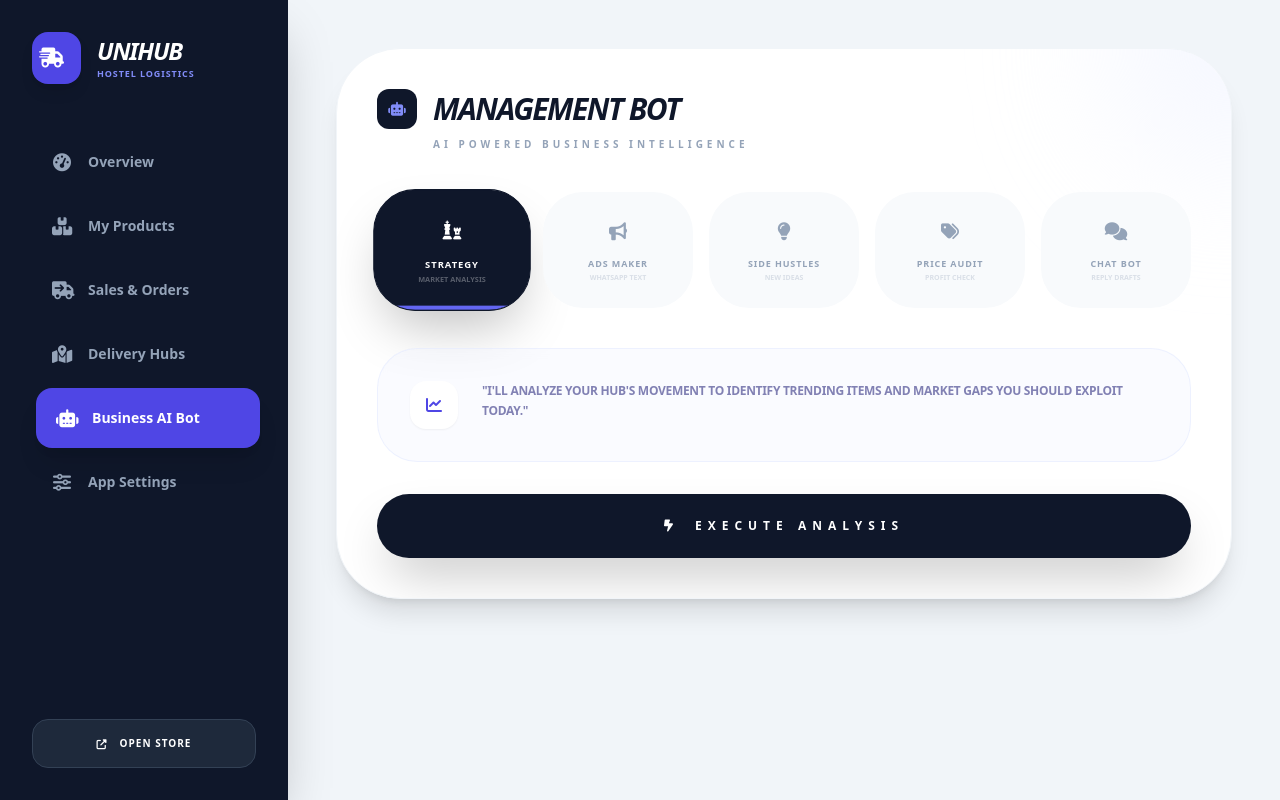
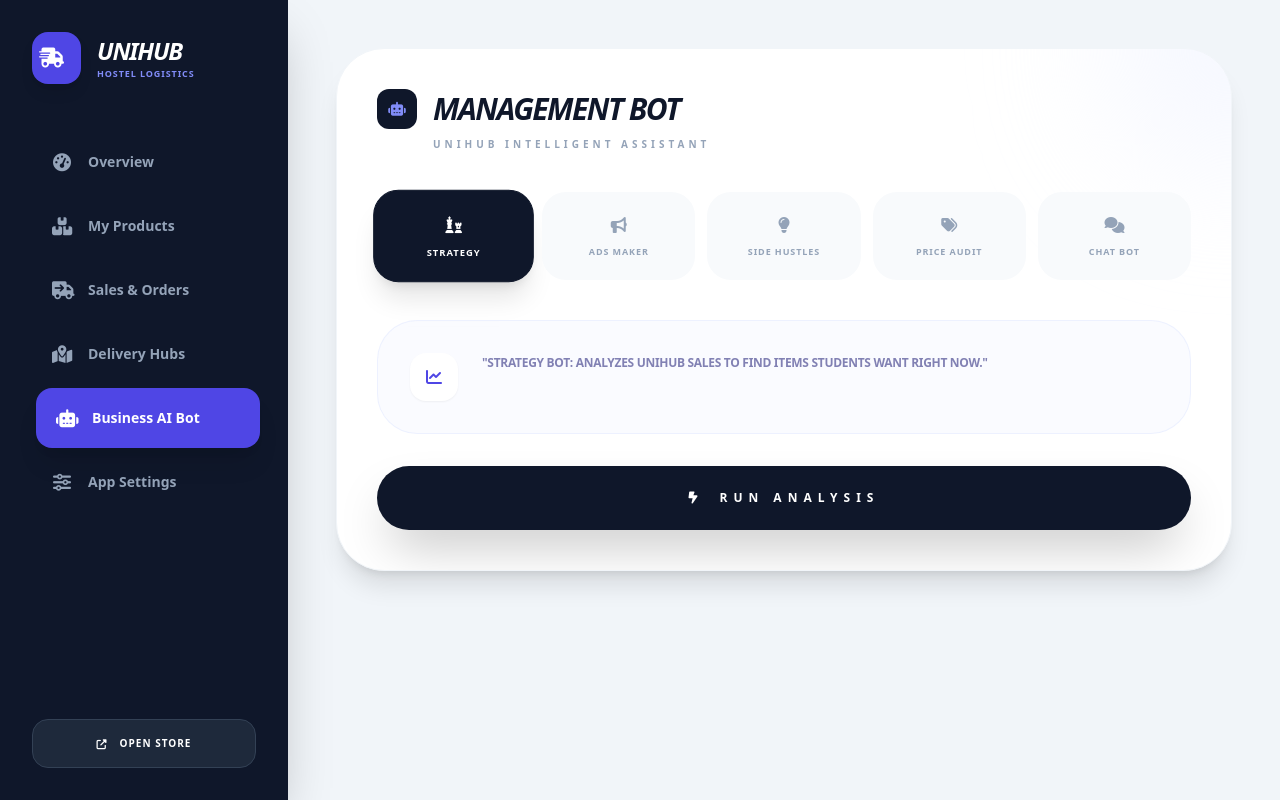
Before and after one commit to Frankotendo/unihub, a React (Vite) app in the folder unihub/: page / in a window 1280 px wide. Both pictures are taken after a click on the button "Business AI Bot". Built offline with nearby package versions, Linux system fonts and the light colour scheme.

Commit message:
Refine alerts and update UI text in AIAssistant
Updated alert messages for product selection and customer query. Modified the text displayed for the AI assistant and adjusted the layout of the component.

```diff
--- a/unihub/components/AIAssistant.tsx
+++ b/unihub/components/AIAssistant.tsx
@@ -26,24 +26,25 @@ const AIAssistant: React.FC<AIAssistantProps> = ({ products, orders }) => {
         setResult(res);
       } else if (activeTool === 'ads') {
         const prod = products.find(p => p.id === selectedProductId);
-        if (!prod) { alert("Please pick an item."); setLoading(false); return; }
+        if (!prod) { alert("Please pick an item from your stock first."); setLoading(false); return; }
         const res = await generateAdText(prod);
         setResult(res);
       } else if (activeTool === 'ideas') {
-        const res = await getBusinessIdeas();
+        const res = await getBusinessIdeas(products);
         setResult(res);
       } else if (activeTool === 'pricing') {
         const prod = products.find(p => p.id === selectedProductId);
-        if (!prod) { alert("Please pick an item."); setLoading(false); return; }
+        if (!prod) { alert("Please pick an item to check."); setLoading(false); return; }
         const res = await optimizePricing(prod);
         setResult(res);
       } else {
-        if (!customerQuery) { alert("Enter the customer's message."); setLoading(false); return; }
+        if (!customerQuery) { alert("Please paste the customer's message."); setLoading(false); return; }
         const res = await draftCustomerReply(customerQuery);
         setResult(res);
       }
     } catch (e) {
-      setResult("Bot error. Connection issue?");
+      console.error(e);
+      setResult("The bot is having a small technical issue. Check your connection and try one more time.");
     } finally {
       setLoading(false);
     }
@@ -59,8 +60,7 @@ const AIAssistant: React.FC<AIAssistantProps> = ({ products, orders }) => {
 
   return (
     <div className="space-y-10 animate-in fade-in duration-1000">
-      <div className="bg-white p-10 rounded-[4rem] shadow-xl border border-slate-100 relative overflow-hidden">
-        {/* Decorative background movement */}
+      <div className="bg-white p-10 rounded-[3rem] shadow-xl border border-slate-100 relative overflow-hidden">
         <div className="absolute top-0 right-0 w-64 h-64 bg-indigo-50/50 rounded-full blur-3xl -translate-y-1/2 translate-x-1/2"></div>
 
         <div className="mb-10 relative z-10">
@@ -70,26 +70,22 @@ const AIAssistant: React.FC<AIAssistantProps> = ({ products, orders }) => {
             </div>
             <h2 className="text-3xl font-black italic uppercase tracking-tighter text-slate-900 leading-none">Management Bot</h2>
           </div>
-          <p className="text-[10px] font-black text-slate-400 uppercase tracking-[0.4em] ml-14">AI Powered Business Intelligence</p>
+          <p className="text-[10px] font-black text-slate-400 uppercase tracking-[0.4em] ml-14">UniHub Intelligent Assistant</p>
         </div>
 
-        <div className="grid grid-cols-2 md:grid-cols-5 gap-4 mb-10 relative z-10">
+        <div className="grid grid-cols-2 md:grid-cols-5 gap-3 mb-10 relative z-10">
           {toolCategories.map((tool) => (
             <button
               key={tool.id}
               onClick={() => {setActiveTool(tool.id as AITool); setResult(null)}}
-              className={`p-6 rounded-[2.5rem] border transition-all flex flex-col items-center text-center gap-3 group relative overflow-hidden ${
+              className={`p-5 rounded-3xl border transition-all flex flex-col items-center text-center gap-2 group relative overflow-hidden ${
                 activeTool === tool.id
-                  ? 'bg-[#0f172a] border-[#0f172a] text-white shadow-2xl scale-105'
+                  ? 'bg-[#0f172a] border-[#0f172a] text-white shadow-xl scale-105'
                   : 'bg-slate-50 border-transparent text-slate-400 hover:border-indigo-100 hover:bg-white'
               }`}
             >
-              <i className={`fas ${tool.icon} text-lg transition-transform group-hover:scale-125 group-hover:-rotate-6`}></i>
-              <div className="space-y-0.5">
-                 <p className="text-[9px] font-black uppercase tracking-widest">{tool.label}</p>
-                 <p className="text-[7px] font-bold uppercase opacity-30 hidden md:block">{tool.desc}</p>
-              </div>
-              {activeTool === tool.id && <div className="absolute bottom-0 left-0 w-full h-1 bg-indigo-500"></div>}
+              <i className={`fas ${tool.icon} text-base transition-transform group-hover:scale-110`}></i>
+              <p className="text-[9px] font-black uppercase tracking-widest">{tool.label}</p>
             </button>
           ))}
         </div>
@@ -101,17 +97,17 @@ const AIAssistant: React.FC<AIAssistantProps> = ({ products, orders }) => {
                   <i className="fas fa-chart-line"></i>
                </div>
                <p className="text-xs font-bold text-indigo-900/60 leading-relaxed uppercase tracking-tight">
-                "I'll analyze your hub's movement to identify trending items and market gaps you should exploit today."
+                "Strategy Bot: Analyzes UniHub sales to find items students want right now."
                </p>
             </div>
           )}
 
           {(activeTool === 'ads' || activeTool === 'pricing') && (
             <div className="space-y-3">
-               <label className="text-[10px] font-black text-slate-400 uppercase tracking-widest px-6">Asset Selection</label>
+               <label className="text-[10px] font-black text-slate-400 uppercase tracking-widest px-6">Select UniHub Item</label>
                <select className="w-full px-8 py-5 rounded-[2rem] bg-slate-50 border-2 border-transparent focus:border-indigo-100 font-bold text-slate-800 outline-none transition-all appearance-none" value={selectedProductId} onChange={e => setSelectedProductId(e.target.value)}>
-                  <option value="">Choose item from stock...</option>
-                  {products.map(p => <option key={p.id} value={p.id}>{p.name}</option>)}
+                  <option value="">Choose item...</option>
+                  {products.map(p => <option key={p.id} value={p.id}>{p.name} - GHS {p.sellingPrice}</option>)}
                </select>
             </div>
           )}
@@ -119,18 +115,18 @@ const AIAssistant: React.FC<AIAssistantProps> = ({ products, orders }) => {
           {activeTool === 'ideas' && (
              <div className="bg-emerald-50/30 p-8 rounded-[2.5rem] border border-emerald-100/50 flex items-start gap-6 backdrop-blur-sm">
                 <div className="w-12 h-12 bg-white rounded-2xl flex items-center justify-center text-emerald-600 shadow-sm shrink-0">
-                  <i className="fas fa-seedling"></i>
+                  <i className="fas fa-lightbulb"></i>
                 </div>
                 <p className="text-xs font-bold text-emerald-900/60 leading-relaxed uppercase tracking-tight">
-                  "Need a new route to profit? I'll suggest 3 low-cost campus hustles with high movement potential."
+                  "Ideas Bot: Suggests new campus business routes that link with UniHub."
                 </p>
              </div>
           )}
 
           {activeTool === 'replies' && (
             <div className="space-y-3">
-               <label className="text-[10px] font-black text-slate-400 uppercase tracking-widest px-6">Customer Query</label>
-               <textarea className="w-full px-8 py-6 rounded-[2.5rem] bg-slate-50 border-2 border-transparent focus:border-indigo-100 font-bold text-slate-800 outline-none h-32 transition-all resize-none" placeholder="Paste the WhatsApp text here..." value={customerQuery} onChange={e => setCustomerQuery(e.target.value)}></textarea>
+               <label className="text-[10px] font-black text-slate-400 uppercase tracking-widest px-6">Customer Message</label>
+               <textarea className="w-full px-8 py-6 rounded-[2.5rem] bg-slate-50 border-2 border-transparent focus:border-indigo-100 font-bold text-slate-800 outline-none h-32 transition-all resize-none" placeholder="Paste student's WhatsApp query..." value={customerQuery} onChange={e => setCustomerQuery(e.target.value)}></textarea>
             </div>
           )}
 
@@ -140,36 +136,37 @@ const AIAssistant: React.FC<AIAssistantProps> = ({ products, orders }) => {
             className="w-full bg-[#0f172a] text-white py-6 rounded-[2.5rem] font-black text-xs uppercase tracking-[0.5em] shadow-2xl hover:bg-indigo-600 transition-all flex items-center justify-center gap-4 group disabled:opacity-50"
           >
             {loading ? <i className="fas fa-spinner fa-spin"></i> : <i className="fas fa-bolt-lightning group-hover:scale-125 transition-transform"></i>}
-            Execute Analysis
+            {loading ? 'Processing...' : 'Run Analysis'}
           </button>
         </div>
       </div>
 
       {result && (
-        <div className="bg-[#0f172a] p-12 rounded-[4rem] text-white shadow-2xl animate-in slide-in-from-bottom-10 duration-700 border-t-8 border-indigo-600 relative overflow-hidden">
+        <div className="bg-[#0f172a] p-12 rounded-[3.5rem] text-white shadow-2xl animate-in slide-in-from-bottom-10 duration-700 border-t-8 border-indigo-600 relative overflow-hidden">
            <div className="relative z-10">
               <div className="flex items-center gap-4 mb-8">
                  <div className="w-12 h-12 rounded-[1.25rem] bg-white/10 flex items-center justify-center text-indigo-400 shadow-inner">
                     <i className="fas fa-wand-magic-sparkles"></i>
                  </div>
                  <div>
-                    <span className="text-[10px] font-black uppercase tracking-[0.3em] block text-indigo-400">Hub Insight</span>
-                    <span className="text-[8px] font-bold uppercase opacity-40">Processed via UniHub AI Engine</span>
+                    <span className="text-[10px] font-black uppercase tracking-[0.3em] block text-indigo-400">UniHub Result</span>
+                    <span className="text-[8px] font-bold uppercase opacity-40">Direct Intelligence Stream</span>
                  </div>
               </div>
-              <p className="text-slate-200 font-medium leading-[1.8] whitespace-pre-wrap text-[13px] italic">{result}</p>
+              <div className="text-slate-200 font-medium leading-[1.8] whitespace-pre-wrap text-[14px] italic bg-white/5 p-8 rounded-3xl border border-white/5">
+                {result}
+              </div>
 
               {(activeTool === 'replies' || activeTool === 'ads') && (
                 <div className="flex gap-4 mt-10">
-                  <button onClick={() => {navigator.clipboard.writeText(result); alert('Ready to paste!')}} className="bg-indigo-600 hover:bg-indigo-500 text-white px-10 py-5 rounded-3xl text-[10px] font-black uppercase tracking-widest transition-all shadow-xl flex items-center gap-3">
-                    <i className="fab fa-whatsapp"></i>
+                  <button onClick={() => {navigator.clipboard.writeText(result); alert('Draft copied to clipboard!')}} className="bg-indigo-600 hover:bg-indigo-500 text-white px-10 py-5 rounded-2xl text-[10px] font-black uppercase tracking-widest transition-all shadow-xl flex items-center gap-3">
+                    <i className="fas fa-copy"></i>
                     Copy to WhatsApp
                   </button>
                 </div>
               )}
            </div>
-           {/* Decorative background movement */}
-           <i className="fas fa-truck-fast absolute right-[-60px] top-[-60px] text-[250px] opacity-[0.03] rotate-12 pointer-events-none delivery-move"></i>
+           <i className="fas fa-truck-fast absolute right-[-50px] top-[-50px] text-[200px] opacity-[0.03] rotate-12 pointer-events-none delivery-move"></i>
         </div>
       )}
     </div>
```
